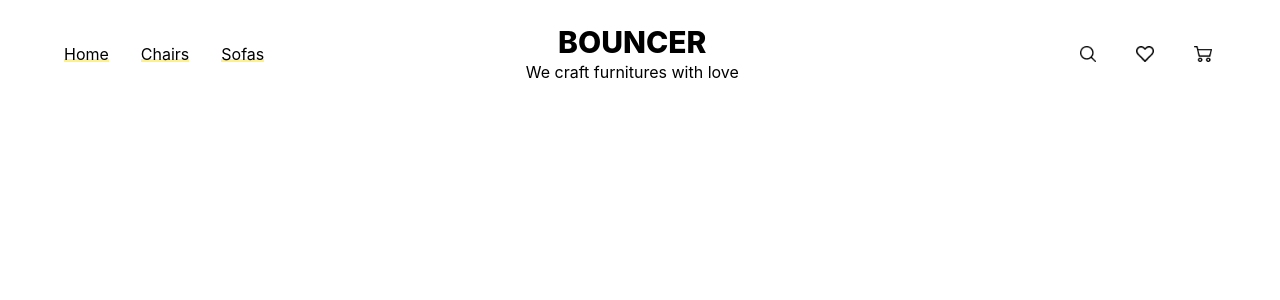
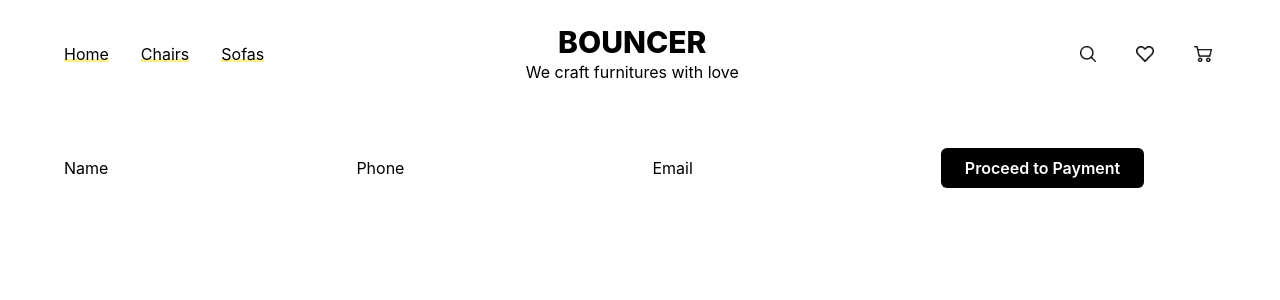
Before and after one commit to edusal100/bouncer_saldana_tlwd, a React (Create React App) app: page /checkout in a window 1280 px wide. Shown: the top 300 px of the page. Built offline with nearby package versions, Linux system fonts and the light colour scheme.

Commit message:
Item collection

```diff
--- a/src/App.js
+++ b/src/App.js
@@ -4,6 +4,8 @@ import ItemListContainer from "./Components/ItemListContainer";
 import Navbar from "./Components/Navbar";
 import Cart from "./Components/Cart";
 import CartContextProvider from "./Components/CartContext";
+import FormBuyer from "./Components/FormBuyer";
+
 
 function App() {
   return (
@@ -15,6 +17,8 @@ function App() {
         <Route exact path="/category/:idCategory" element= {<ItemListContainer/>}/>
         <Route exact path="/item/:idProduct" element= {<ItemDetailContainer/>}/>
         <Route exact path="/cart" element={<Cart/>} />
+        <Route exact path="/checkout" element={<FormBuyer />}
+						/>
       </Routes>
     </div>
     </CartContextProvider>
--- a/src/Components/Cart.jsx
+++ b/src/Components/Cart.jsx
@@ -45,8 +45,11 @@ export default function Cart() {
       </div>
       )}
       <div className='flex justify-between items-center'>
-      <div>
+      <div className='flex gap-2'>
       <button onClick={vaciarCarrito} className="h-10 px-6 font-semibold rounded-md bg-black text-white" >Empty Cart</button>
+      <Link to="/checkout">
+        <button className="h-10 px-6 font-semibold rounded-md bg-black text-white">Procces Purchase</button>
+      </Link>
       </div>
       <div className='flex gap-8'>
       <p className='text-xl'>Total</p>
--- /dev/null
+++ b/src/Components/FormBuyer.jsx
@@ -0,0 +1,96 @@
+import { getFirestore, collection, writeBatch, addDoc, Timestamp, doc } from 'firebase/firestore'
+import React from 'react'
+import { useState, useContext } from 'react'
+import { Link } from 'react-router-dom'
+import { CartContext } from './CartContext'
+
+
+export default function FormBuyer() {
+
+    const [orderId, setOrderId] = useState ('')
+    const[formData, setFormData] = useState({
+        name:"", email:"", phone:""
+    })
+    const {cartList, totalBuy, vaciarCarrito} = useContext(CartContext)
+
+    const handleChange = (e) => {
+        setFormData({
+            ...formData, [e.target.name]: e.target.value
+
+        })
+    }
+
+    const createOrder = (e) => {
+        let order = {}
+        order.date = Timestamp.fromDate(new Date())
+        order.buyer = formData
+        order.total = totalBuy()
+
+        order.items = cartList.map(cartItem => {
+            const id = cartItem.id
+            const name = cartItem.name
+            const price = cartItem.price
+            const quantity = cartItem.cantidad
+            const totalPrice = cartItem.price * cartItem.cantidad
+            return {id, name, price, quantity, totalPrice}
+        })
+
+
+        const db = getFirestore()
+        const orderCollection = collection(db, 'orders')
+        addDoc(orderCollection, order)
+        .then(resp => setOrderId(resp.id))
+        .catch(err => console.log(err))
+        .finally(() => {
+            updateStock()
+            vaciarCarrito()
+            setFormData({
+                name:"", email:"", phone:""
+            })
+        })
+
+        function updateStock() {
+            const batch = writeBatch(db)
+
+            order.items.map(el => {
+                let updateDoc = doc(db, 'items', el.id)
+                let currentStock = cartList.find(item => item.id === el.id).stock
+
+                batch.update( updateDoc, {
+                    stock: currentStock - el.quantity
+                })
+            })
+
+            batch.commit()
+        }
+    }
+
+  return (
+    <div>
+        {orderId ?
+
+        <div className='flex justify-center bg-[url(https://source.unsplash.com/_L3YMlqc9NA)]'>
+            <h1>Thanks!</h1>
+            <h3>Your order is complete.</h3>
+            <p>El id de tu compra es {orderId}</p>
+            <Link to="/">
+            <button className='mt-8 h-10 px-6 font-semibold rounded-md bg-black text-white' >Home Page</button>
+            </Link>
+        </div> :
+
+        <div>
+            <form onChange={handleChange} onSubmit={createOrder}>
+                <label>Name</label>
+                <input type="name" name="name" defaultValue={formData.name} placeholder="" required/>
+                <label>Phone</label>
+                <input type="text" name="phone" defaultValue={formData.phone} placeholder="" required/>
+                <label>Email</label>
+                <input type="email" name="email" defaultValue={formData.email} placeholder="" required/>
+                <button className='mt-8 h-10 px-6 font-semibold rounded-md bg-black text-white' disabled={!formData.name || !formData.phone || !formData.email || cartList.length === 0} >Proceed to Payment</button>
+            </form>
+        </div>
+
+    }
+    </div>
+  )
+}
--- a/src/Components/ItemDetail.jsx
+++ b/src/Components/ItemDetail.jsx
@@ -7,7 +7,7 @@ export default function ItemDetail({product}) {
 
    const [irCarrito, setIrCarrito ] = useState(false)
 
-   const {cartList, agregarAlCarrito} = useContext(CartContext)
+   const {agregarAlCarrito} = useContext(CartContext)
 
    const onAdd = (cantidad) => {
       setIrCarrito(true)
@@ -15,19 +15,24 @@ export default function ItemDetail({product}) {
    }
 
   return (
-    <div key={product.id} className='lg:flex mt-8 gap-8'>
+    <div key={product.id} className='md:flex mt-8 gap-8'>
        <div>
           <img className='w-full lg:w-80' src={product.image} alt="" />
        </div>
-       <div className='mt-4 w-full lg:mt-0 lg:w-80'>
+       <div className='mt-4 w-full lg:mt-0 lg:w-100'>
           <h2 className='font-bold text-xl mb-2'>{product.model}</h2>
           <h3 className='font-medium text-slate-500 mb-2'>${product.price}</h3>
           <p className='mb-8'>{product.description}</p>
           <p className='mb-2'>Stock: {product.stock}</p>
           {!irCarrito ? <ItemCount stock={product.stock} initial={1} onAdd={onAdd}/> :
+          <div className='flex gap-2'>
           <Link to="/cart">
-          <button className='mt-8 h-10 px-6 font-semibold rounded-md bg-black text-white'>Proceed to Checkout</button>
-          </Link>}
+          <button className='mt-8 h-10 px-4 font-semibold rounded-md bg-black text-white'>Proceed to Checkout</button>
+          </Link>
+          <Link to="/">
+          <button className='mt-8 h-10 px-6 font-semibold rounded-md bg-black text-white'>Continue Buying</button>
+          </Link>
+          </div>}
        </div>
     </div>
   )
```
